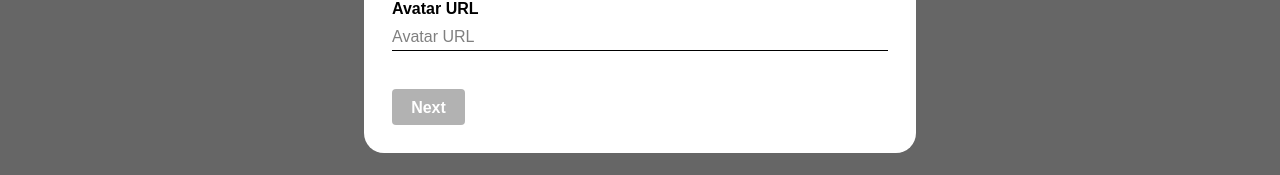
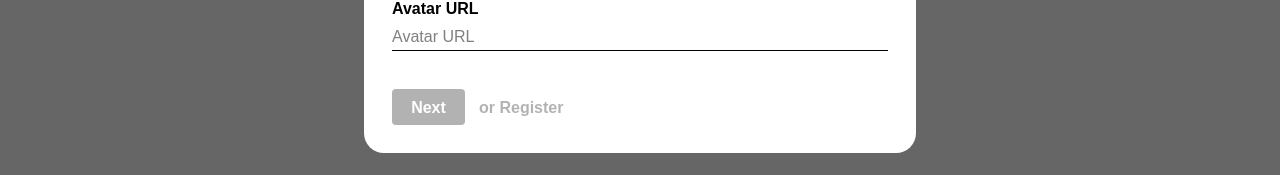
Before and after one commit to fm-anderson/se_project_react, a React (Create React App) app: page / in a window 1280 px wide. Both pictures are taken after a click on the button "Sign Up". Shown: the part 478-653 px from the top of the page. Built offline with nearby package versions, Linux system fonts and the light colour scheme; no server answers; data requests are answered from the project's data file.

Commit message:
new feature: login and signup form validation

```diff
--- a/src/components/App/App.js
+++ b/src/components/App/App.js
@@ -40,6 +40,7 @@ export default function App() {
   const [isLoading, setIsLoading] = useState(false);
   const [currentUser, setCurrentUser] = useState(null);
   const [noAvatar, setNoAvatar] = useState('');
+  const [invalidPassword, setInvalidPassword] = useState(false);
 
   const handleSelectedCard = (card) => {
     setSelectedCard(card);
@@ -69,12 +70,10 @@ export default function App() {
   const handleSignup = (data) => {
     setIsLoading(true);
     const { email, password } = data;
-    console.log(`inside signup function | data: ${data}`);
 
     signup(data)
       .then((res) => {
         handleLogin({ email, password });
-        console.log(res);
         closeModal();
       })
       .catch((err) => {
@@ -100,6 +99,9 @@ export default function App() {
         closeModal();
       })
       .catch((err) => {
+        if (err === 'Error: 401') {
+          setInvalidPassword(true);
+        }
         console.error(`Error: ${err}`);
       })
       .finally(() => {
@@ -223,7 +225,7 @@ export default function App() {
       .catch((err) => {
         console.log(err);
       });
-  }, [cards]);
+  }, []);
 
   useEffect(() => {
     confirmToken();
@@ -286,6 +288,8 @@ export default function App() {
                 closeModal={closeModal}
                 handleClickOutsideModal={handleClickOutsideModal}
                 handleLogin={handleLogin}
+                invalidPassword={invalidPassword}
+                setInvalidPassword={setInvalidPassword}
               />
             )}
             {activeModal === 'create' && (
--- a/src/components/ItemCard/ItemCard.js
+++ b/src/components/ItemCard/ItemCard.js
@@ -5,7 +5,9 @@ import { CurrentUserContext } from '../../contexts/CurrentUserContext';
 export default function ItemCard({ item, handleSelectedCard, handleLike }) {
   const { isLoggedIn, currentUser } = useContext(CurrentUserContext);
 
-  const isLiked = item.likes.some((user) => user._id === currentUser?._id);
+  const isLiked = item.likes.some((user) => {
+    return user === currentUser?._id;
+  });
 
   const handleLikeClick = () => {
     handleLike(item._id, isLiked);
--- a/src/components/LoginModal/LoginModal.js
+++ b/src/components/LoginModal/LoginModal.js
@@ -1,4 +1,5 @@
-import { useState } from 'react';
+import { useEffect, useState } from 'react';
+import { LoginValidation } from '../../utils/validation';
 import ModalWithForm from '../ModalWithForm/ModalWithForm';
 
 export default function LoginModal({
@@ -6,18 +7,31 @@ export default function LoginModal({
   closeModal,
   handleClickOutsideModal,
   handleLogin,
+  setInvalidPassword,
+  invalidPassword,
 }) {
   const [loginValues, setLoginValues] = useState({});
+  const [isFormValid, setIsFormValid] = useState(false);
 
   const handleInputChange = (e) => {
     const { name, value } = e.target;
     setLoginValues({ ...loginValues, [name]: value });
+    setInvalidPassword(false);
   };
 
   const handleSubmit = (e) => {
     e.preventDefault();
     handleLogin(loginValues);
   };
+
+  useEffect(() => {
+    const { email, password } = loginValues;
+    if (email && password) {
+      setIsFormValid(LoginValidation(email, password));
+    } else {
+      setIsFormValid(false);
+    }
+  }, [loginValues]);
 
   return (
     <ModalWithForm
@@ -27,6 +41,7 @@ export default function LoginModal({
       closeModal={closeModal}
       handleClickOutsideModal={handleClickOutsideModal}
       handleSubmit={handleSubmit}
+      isFormValid={isFormValid}
     >
       <label className="modal__label">Email</label>
       <input
@@ -41,9 +56,17 @@ export default function LoginModal({
         value={loginValues.email || ''}
         onChange={handleInputChange}
       />
-      <label className="modal__label">Password</label>
+      <label
+        className={`modal__label ${
+          invalidPassword ? 'modal__label-invalid' : ''
+        }`}
+      >
+        Password
+      </label>
       <input
-        className="modal__input"
+        className={`modal__input ${
+          invalidPassword ? 'modal__input-invalid' : ''
+        }`}
         type="password"
         name="password"
         id="password"
--- a/src/components/ModalWithForm/ModalWithForm.css
+++ b/src/components/ModalWithForm/ModalWithForm.css
@@ -34,42 +34,9 @@
   border: none;
 }
 
-.modal__fieldset {
-  padding: 0;
-  margin: 0;
-  display: flex;
-  flex-direction: column;
-  border: none;
-}
-
-.modal__button-container {
-  display: flex;
-  justify-content: flex-start;
-  align-items: center;
-  padding: 0;
-  margin: 0;
-  border: none;
-}
-
 .modal__title {
   font-size: 16px;
   line-height: 20px;
-}
-
-.modal__button-modifier {
-  background-color: transparent;
-  border: none;
-  font-family: 'Cabinet-Grotesk', sans-serif;
-  font-size: 16px;
-  line-height: 20px;
-  font-weight: bold;
-  margin: 0 8px 0;
-  color: rgba(0, 0, 0, 0.3);
-}
-
-.modal__button-modifier:hover {
-  color: rgba(0, 0, 0, 0.5);
-  cursor: pointer;
 }
 
 .modal__close {
@@ -89,23 +56,37 @@
 }
 
 .modal__submit {
-  width: 124px;
+  width: 73px;
   height: 36px;
-  padding: 8px, 16px, 8px, 16px;
-  margin: 24px 0px;
   background-color: rgba(0, 0, 0, 0.3);
+  margin: 14px 0 0 0;
+  padding: 0;
   border: none;
   border-radius: 4px;
+  font-weight: 700;
+  font-size: 16px;
+  line-height: 1.2em;
+  text-align: center;
   color: white;
+}
+
+.modal__submit-valid {
+  background-color: rgb(0, 0, 0);
+  cursor: pointer;
+}
+
+.modal__or-button {
+  background-color: transparent;
+  border: none;
   font-family: 'Cabinet-Grotesk', sans-serif;
   font-size: 16px;
-  font-weight: 700px;
   line-height: 20px;
   font-weight: bold;
+  margin: 0 8px 0;
+  color: rgba(0, 0, 0, 0.3);
 }
 
-.modal__submit:hover {
+.modal__or-button:hover {
+  color: rgba(0, 0, 0, 0.5);
   cursor: pointer;
-  background-color: rgba(0, 0, 0, 0.5);
-  animation: 3s ease-in-out 0s 1 normal none running;
 }
--- a/src/components/ModalWithForm/ModalWithForm.js
+++ b/src/components/ModalWithForm/ModalWithForm.js
@@ -8,6 +8,8 @@ export default function ModalWithForm({
   name,
   handleClickOutsideModal,
   handleSubmit,
+  isRegisterFormValid,
+  isFormValid,
 }) {
   return (
     <div
@@ -23,9 +25,17 @@ export default function ModalWithForm({
           onSubmit={handleSubmit}
         >
           {children}
-          <button className="modal__submit" type="submit">
-            {buttonText}
-          </button>
+          <div>
+            <button
+              className={`modal__submit ${
+                isFormValid || isRegisterFormValid ? 'modal__submit-valid' : ''
+              }`}
+              type="submit"
+            >
+              {buttonText}
+            </button>
+            <button className="modal__or-button">or Register</button>
+          </div>
         </form>
       </div>
     </div>
--- a/src/components/RegisterModal/RegisterModal.css
+++ b/src/components/RegisterModal/RegisterModal.css
@@ -4,6 +4,10 @@
   font-size: 16px;
   line-height: 20px;
   font-weight: 700;
+}
+
+.modal__label-invalid {
+  color: red;
 }
 
 .modal__input {
@@ -22,17 +26,7 @@
   font-weight: 400;
 }
 
-.modal__submit {
-  width: 73px;
-  height: 36px;
-  background-color: rgba(0, 0, 0, 0.3);
-  margin: 14px 0 0 0;
-  padding: 0;
-  border: none;
-  border-radius: 4px;
-  font-weight: 700;
-  font-size: 16px;
-  line-height: 1.2em;
-  text-align: center;
-  color: white;
+.modal__input-invalid {
+  border-bottom: 1px solid red;
+  color: red;
 }
--- a/src/components/RegisterModal/RegisterModal.js
+++ b/src/components/RegisterModal/RegisterModal.js
@@ -1,4 +1,5 @@
-import { useState } from 'react';
+import { useEffect, useState } from 'react';
+import { SignUpValidation } from '../../utils/validation';
 import ModalWithForm from '../ModalWithForm/ModalWithForm';
 import './RegisterModal.css';
 
@@ -9,6 +10,7 @@ export default function RegisterModal({
   handleSignup,
 }) {
   const [registerValues, setRegisterValues] = useState({});
+  const [isRegisterFormValid, setIsRegisterFormValid] = useState(false);
 
   const handleInputChange = (e) => {
     const { name, value } = e.target;
@@ -20,6 +22,16 @@ export default function RegisterModal({
     handleSignup(registerValues);
   };
 
+  useEffect(() => {
+    const { email, password, name } = registerValues;
+
+    if (email && password && name) {
+      setIsRegisterFormValid(SignUpValidation(email, password, name));
+    } else {
+      setIsRegisterFormValid(false);
+    }
+  }, [registerValues]);
+
   return (
     <ModalWithForm
       name={name}
@@ -28,6 +40,7 @@ export default function RegisterModal({
       closeModal={closeModal}
       handleClickOutsideModal={handleClickOutsideModal}
       handleSubmit={handleSubmit}
+      isRegisterFormValid={isRegisterFormValid}
     >
       <label className="modal__label">Email</label>
       <input
@@ -51,7 +64,7 @@ export default function RegisterModal({
         id="password"
         placeholder="Password"
         required
-        minLength="9"
+        minLength="8"
         maxLength="30"
         value={registerValues.password || ''}
         onChange={handleInputChange}
@@ -78,7 +91,6 @@ export default function RegisterModal({
         name="avatar"
         id="avatar"
         placeholder="Avatar URL"
-        required
         value={registerValues.avatar || ''}
         onChange={handleInputChange}
       />
--- /dev/null
+++ b/src/utils/validation.js
@@ -0,0 +1,24 @@
+const LoginValidation = (email, password) => {
+  return (
+    /^\w+([.-]?\w+)*@\w+([.-]?\w+)*(\.\w{2,3})+$/gim.test(email) &&
+    password.length >= 4
+  );
+};
+
+const SignUpValidation = (email, password, name) => {
+  return (
+    /^\w+([.-]?\w+)*@\w+([.-]?\w+)*(\.\w{2,3})+$/gim.test(email) &&
+    password.length >= 4 &&
+    name.length > 2
+  );
+};
+
+const NewItemValidation = (itemName, itemLink, weatherType) => {
+  return (
+    itemName.length > 0 &&
+    itemLink.length > 0 &&
+    ['Hot', 'warm', 'cold'].includes(weatherType)
+  );
+};
+
+export { LoginValidation, SignUpValidation, NewItemValidation };
```
